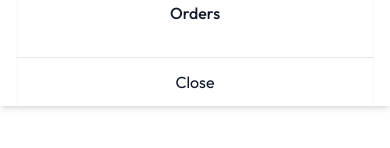
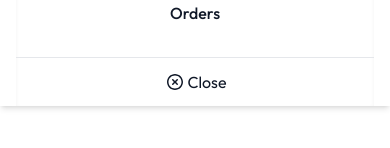
Before and after one commit to Mohammed-A7med/E-commerce, a React (Vite) app: page / in a window 390 px wide. Both pictures are taken after a click on the button "Toggle Menu". Shown: the part 264-412 px from the top of the page. Built offline with nearby package versions, Linux system fonts and the light colour scheme.

Commit message:
feat(navbar): add CloseIcon component with styling

```diff
--- a/src/shared/Navbar/Navbar.tsx
+++ b/src/shared/Navbar/Navbar.tsx
@@ -6,6 +6,7 @@ import HeartIcon from "../../components/Icons/HeartIcon";
 import CartShoppingIcon from "../../components/Icons/CartShoppingIcon";
 import MenuIcon from "../../components/Icons/MenuIcon";
 import Badge from "../Ui/Badge";
+import CloseIcon from "../../components/Icons/CloseIcon";
 
 const basePath = "/dashboard";
 const navLinks = [
@@ -102,8 +103,9 @@ export default function Navbar() {
             <button
               onClick={handleCloseMenu}
               aria-label="Close Menu"
-              className="text-gray-900 hover:text-cyan-400 transition"
+              className="text-gray-900 hover:text-cyan-400 transition flex justify-center items-center"
             >
+              <CloseIcon className="mx-0.5" />
               Close
             </button>
           </div>
```
